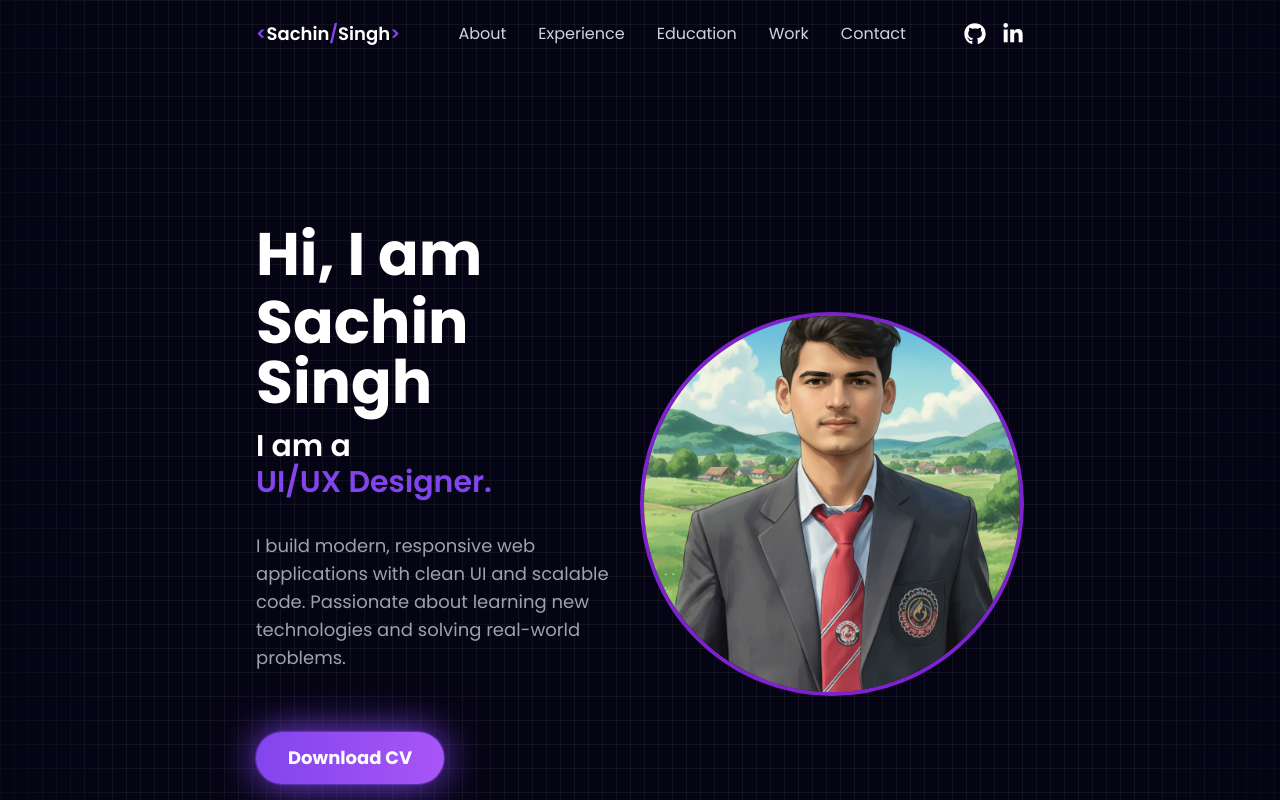
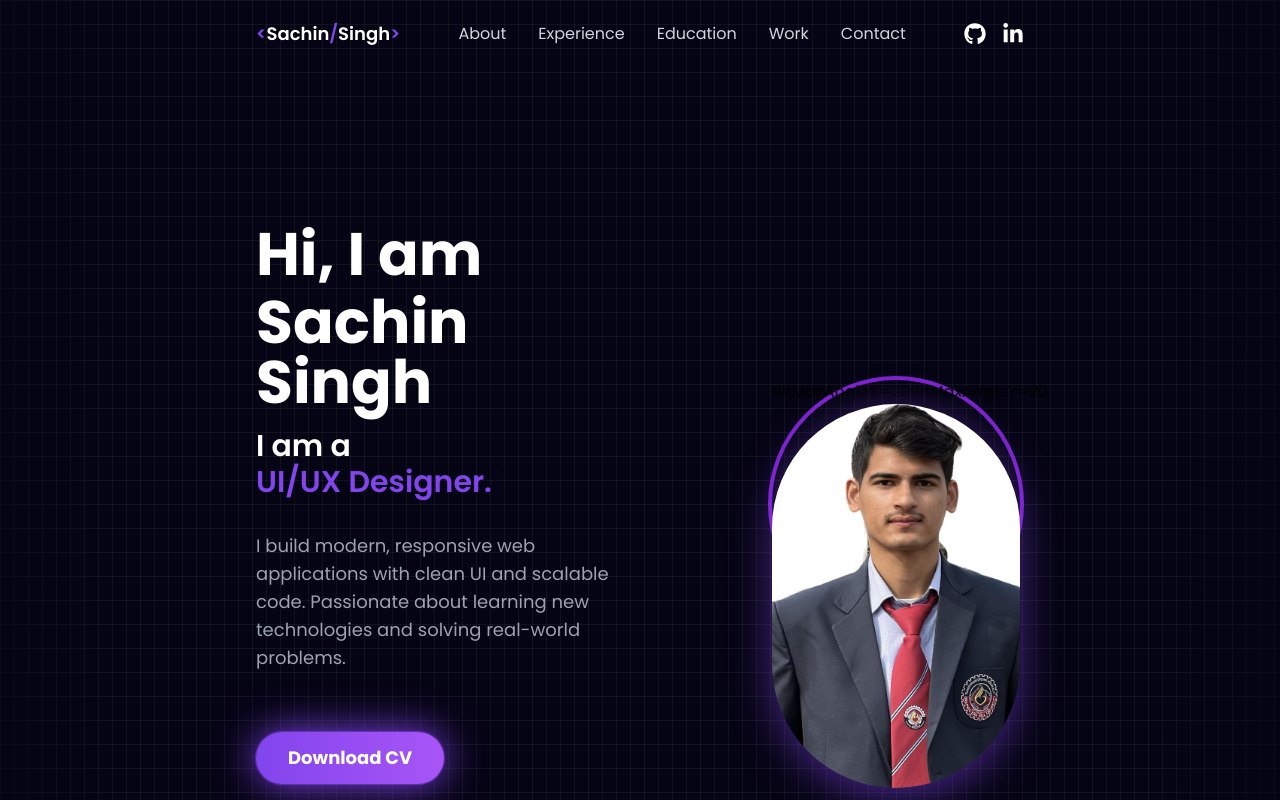
Before and after one commit to sachinsingh17023-FullStack/portfolio, a React (Vite) app: page / in a window 1280 px wide. Shown: the top 800 px of the page. Built offline with nearby package versions, Linux system fonts and the light colour scheme.

Commit message:
Replaced JPG image with PNG

```diff
--- a/src/components/About/About.jsx
+++ b/src/components/About/About.jsx
@@ -1,7 +1,7 @@
 import React from "react";
 import Typewriter from "typewriter-effect";
 import Tilt from "react-parallax-tilt";
-import ProfilePic from "../../assets/Profile2.png";
+import ProfilePic from "../../assets/profile2.jpg";
 
 const About = () => {
   return (
@@ -13,6 +13,7 @@ const About = () => {
 
         {/* LEFT SIDE */}
         <div className="md:w-1/2 text-center md:text-left mt-8 md:mt-0">
+
           <h1 className="text-3xl sm:text-5xl md:text-6xl font-bold text-white mb-2">
             Hi, I am
           </h1>
@@ -40,16 +41,14 @@ const About = () => {
             </span>
           </h3>
 
-          <p className="text-base sm:text-lg text-gray-400 mb-10 mt-8">
+          <p className="text-base sm:text-lg md:text-lg text-gray-400 mb-10 mt-8">
             I build modern, responsive web applications with clean UI and
             scalable code. Passionate about learning new technologies and
             solving real-world problems.
           </p>
 
-          {/* DOWNLOAD CV */}
           <a
-            href="/sachin-cv.pdf"
-            download
+            href="#"
             className="inline-block text-white px-8 py-3 rounded-full mt-5 text-lg font-bold transition duration-300 transform hover:scale-105"
             style={{
               background: "linear-gradient(90deg, #8245ec, #a855f7)",
@@ -63,21 +62,18 @@ const About = () => {
 
         {/* RIGHT SIDE */}
         <div className="md:w-1/2 flex justify-center md:justify-end">
+
         <Tilt
+        className='w-48 h-48 sm:w-64 sm:h-64 md:w-[30rem ] border-4 border-purple-700 rounded-full'>
           tiltMaxAngleX={20}
           tiltMaxAngleY={20}
-            perspective={1000}
-            transitionSpeed={1000}
-            scale={1.05}
-            gyroscope={true}
-            className="w-72 h-72 sm:w-80 sm:h-80 md:w-96 md:h-96 rounded-full border-4 border-purple-700 flex items-center justify-center"
-          >
          <img
             src={ProfilePic}
-              alt="Sachin Singh"
-              className="w-full h-full rounded-full object-cover"
+            alt="Sachin"
+            className="w-72 h-72 md:w-96 md:h-96 rounded-full object-cover drop-shadow-[0_10px_20px_rgba(130,69,236,0.5)]"
           />
         </Tilt>
+
         </div>
 
       </div>
```
Also changed, not shown: src/assets/Profile2.png (deleted), src/assets/profile2.jpg (added). Lines whose indentation alone changed are shown as unchanged.
